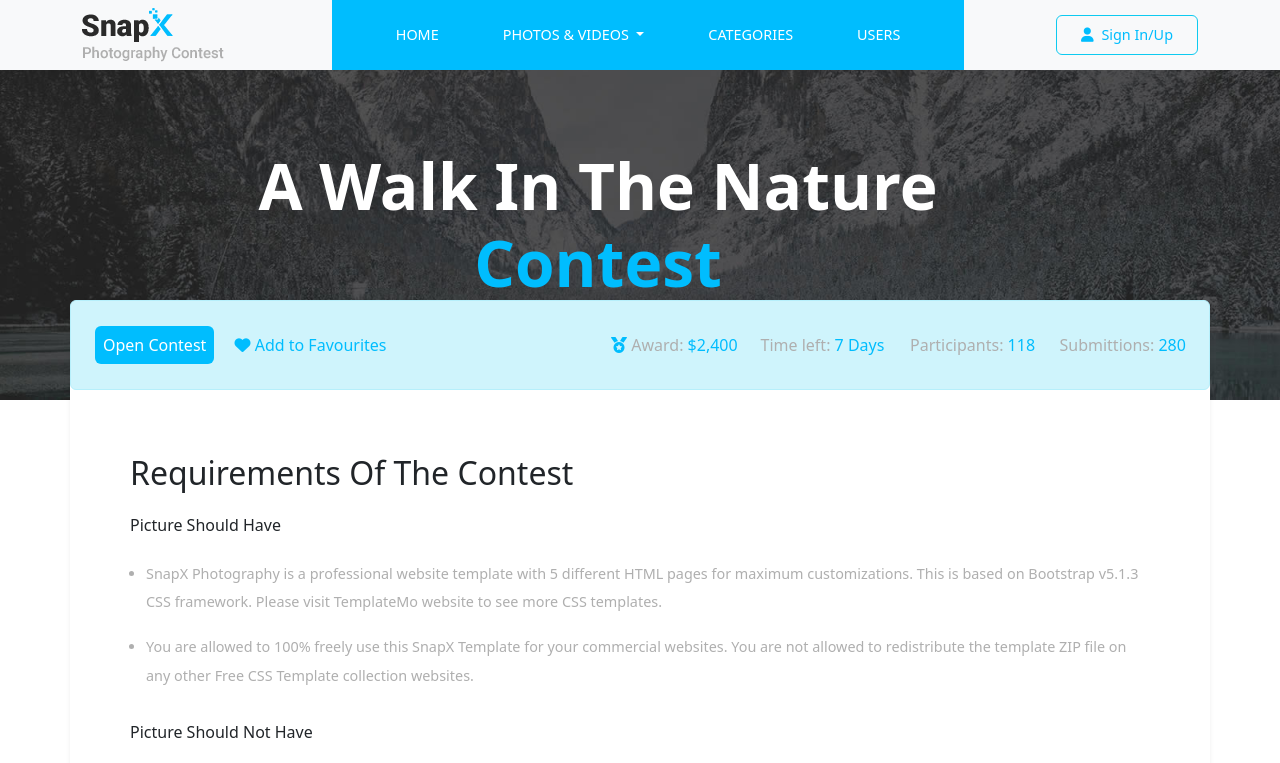
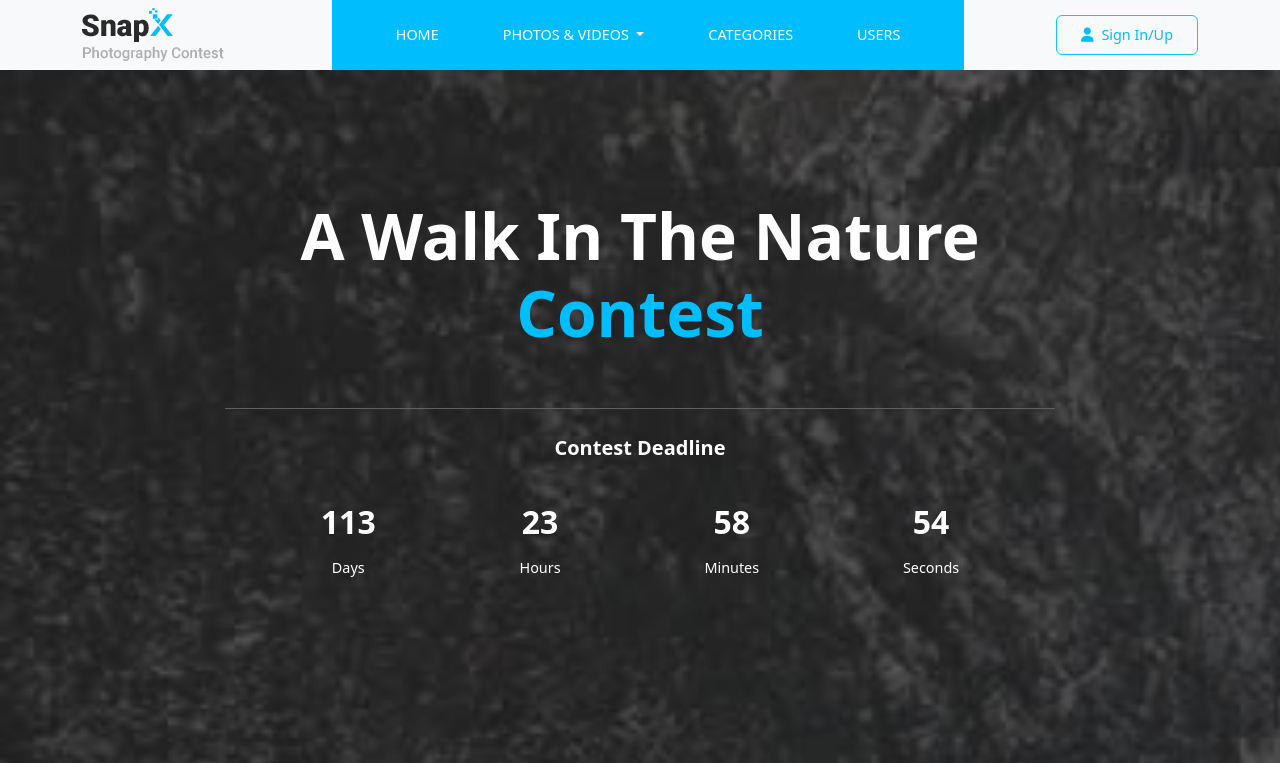
Before and after one commit to ShaimaaAKamal/Snapx, a plain HTML site: page singleContest.html in a window 1280 px wide. Shown: the top 763 px of the page. Drawn offline with Linux system fonts and the light colour scheme.

Commit message:
Update single contest Banner

```diff
--- a/css/style.css
+++ b/css/style.css
@@ -265,8 +265,8 @@ color:var(--siteColor)!important;
     background-size: cover;
 
     /* height: 95vh; */
-    padding-top:200px;
-    padding-bottom:200px;
+    padding-top:150px;
+    padding-bottom:1500px;
 }
 
 
--- a/singleContest.html
+++ b/singleContest.html
@@ -47,11 +47,11 @@
 
             </div>
         </nav>
-
-        <!-- <section class="contestBanner"> -->
+<!--
+        <section class="contestBanner">
         <section class="d-flex contestBanner justify-content-center align-items-center position-relative">
           <div class="container px-lg-5  text-center">
-            <!-- <div class="container px-lg-5  position-relative"> -->
+            <div class="container px-lg-5  position-relative">
                 <div class="pt-5 pt-lg-0 text-center position-absolute bannerWidth BannerCaption">
                   <h1 class="fw-bolder heading text-white px-lg-5 py-5 mt-5 mt-lg-0 ">
                     A Walk In The Nature <span class="text-site">Contest</span>
@@ -77,6 +77,39 @@
                   </div>
                 </div>
               </div>
+        </section> -->
+
+        <section class="contestBanner">
+           <div class="container">
+            <div class="row justify-content-center text-center">
+              <div class="col-10">
+             <div>
+              <h1 class="fw-bolder heading text-white px-lg-5 py-5 mt-5 mt-lg-0 ">
+                A Walk In The Nature <span class="text-site">Contest</span>
+              </h1>
+              <p class="text-white fw-semibold  px-4 px-md-5 mx-md-5 py-4 border-Banner fs-5">Contest Deadline</p>
+              <div class="d-flex justify-content-evenly align-items-center text-white">
+                  <div>
+                    <h2 class="fw-bolder mb-3">113</h2>
+                    <p class="fs-9">Days</p>
+                  </div>
+                  <div>
+                    <h2 class="fw-bolder mb-3">23</h2>
+                    <p class="fs-9">Hours</p>
+                  </div>
+                  <div>
+                    <h2 class="fw-bolder mb-3">58</h2>
+                    <p class="fs-9">Minutes</p>
+                  </div>
+                  <div>
+                    <h2 class="fw-bolder mb-3">54</h2>
+                    <p class="fs-9">Seconds</p>
+                  </div>
+              </div>
+             </div>
+              </div>
+            </div>
+           </div>
         </section>
 
         <section class="openContest position-relative ">
```
Also changed, not shown: contest.html (+2 -0 lines).
